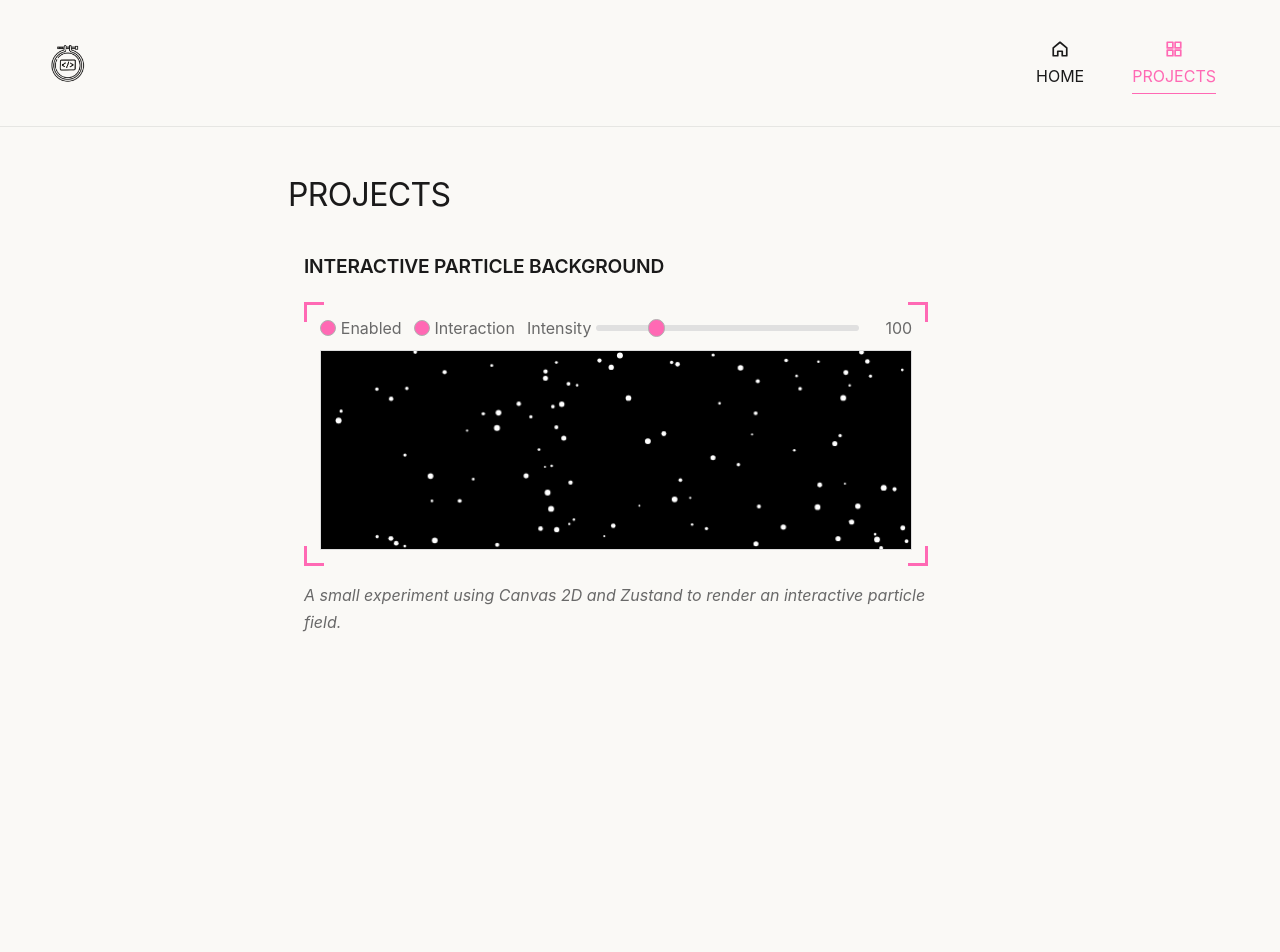
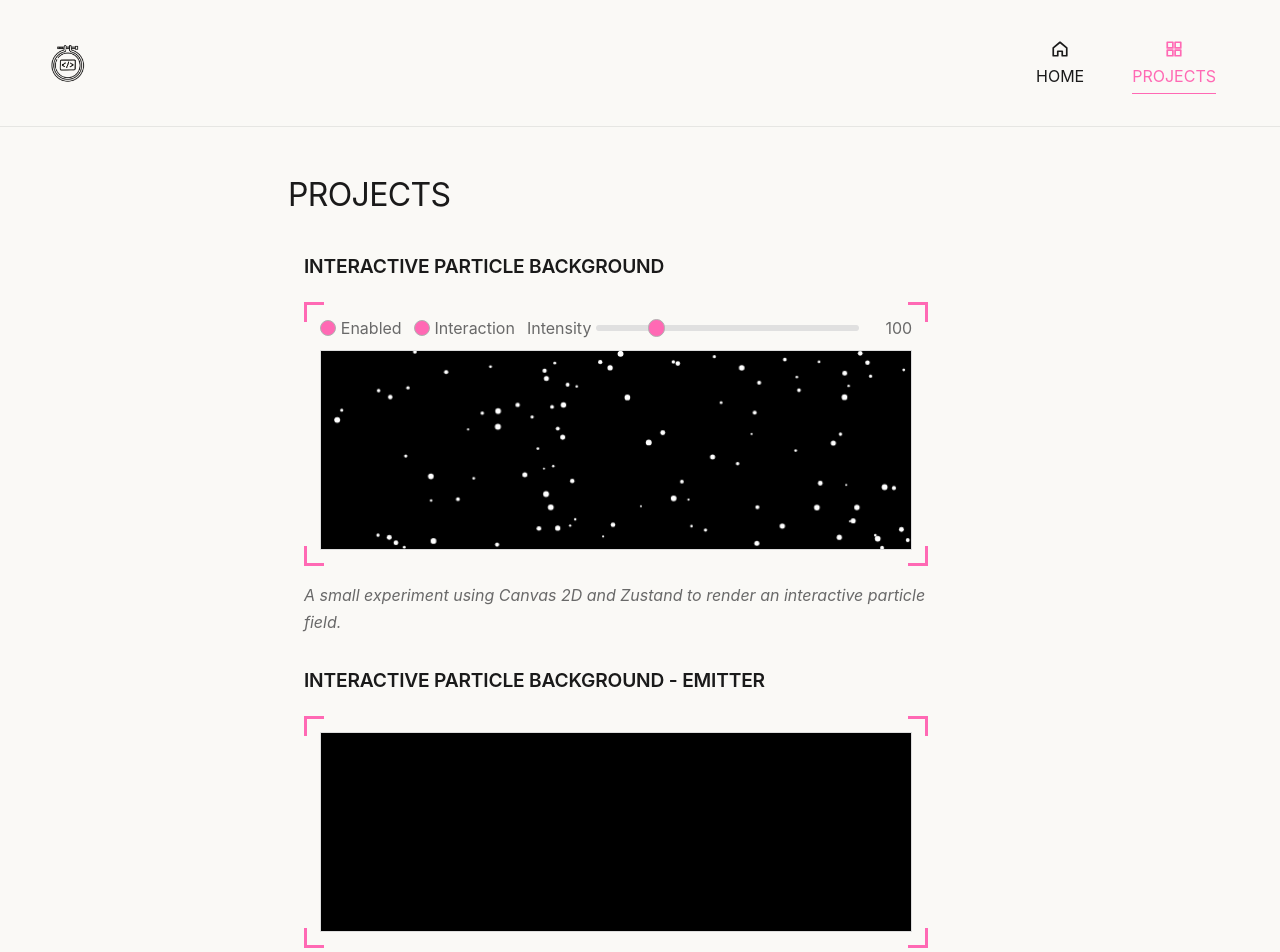
Before and after one commit to thaisfinck/my-code-sampler, a React (Vite) app: page /projects in a window 1280 px wide. Shown: the top 952 px of the page. Before the commit the page ends 800 px from the top, so only its background shows below. Built offline with nearby package versions, Linux system fonts and the light colour scheme.

Commit message:
create emitter project

```diff
--- /dev/null
+++ b/src/app/emitterStore.ts
@@ -0,0 +1,14 @@
+/* eslint-disable no-unused-vars */
+import { create } from 'zustand';
+
+export const useEmitterStore = create<{
+  enabled: boolean;
+  interactionEnabled: boolean;
+  setEnabled: (enabled: boolean) => void;
+  setInteractionEnabled: (enabled: boolean) => void;
+}>((set) => ({
+  enabled: false,
+  interactionEnabled: true,
+  setEnabled: (enabled) => set({ enabled }),
+  setInteractionEnabled: (enabled) => set({ interactionEnabled: enabled }),
+}));
--- /dev/null
+++ b/src/pages/Projects/InteractiveParticleBackground/Emitter.tsx
@@ -0,0 +1,133 @@
+/* eslint-disable no-unused-vars */
+import {
+  useCallback,
+  useEffect,
+  useRef,
+  useState,
+  type MouseEvent,
+} from 'react';
+import './interactiveParticleBackground.css';
+import { useEmitterStore } from '../../../app/emitterStore';
+
+type Particle = {
+  x: number;
+  y: number;
+  vx: number;
+  vy: number;
+  radius: number;
+};
+
+const Emitter = () => {
+  const canvasRef = useRef<HTMLCanvasElement | null>(null);
+  const animationRef = useRef<number | null>(null);
+  const particlesRef = useRef<Particle[]>([]);
+
+  type ParticleStore = {
+    enabled: boolean;
+    interactionEnabled: boolean;
+    setEnabled: (enabled: boolean) => void;
+    setInteractionEnabled: (enabled: boolean) => void;
+  };
+
+  const enabled = useEmitterStore((state) => state.enabled);
+
+  const setEnabled = useEmitterStore(
+    (state: ParticleStore) => state.setEnabled
+  );
+
+  const [canvasSize, setCanvasSize] = useState({ width: 0, height: 0 });
+
+  const handleResize = useCallback(() => {
+    const canvas = canvasRef.current;
+    if (!canvas) return;
+    const rect = canvas.getBoundingClientRect();
+    setCanvasSize({ width: rect.width, height: rect.height });
+  }, []);
+
+  const handleMouseMove = useCallback(
+    (event: MouseEvent<HTMLCanvasElement>) => {
+      setEnabled(true);
+      const rect = event.currentTarget.getBoundingClientRect();
+      const mouseX = event.clientX - rect.left;
+      const mouseY = event.clientY - rect.top;
+
+      // Add new particles at the mouse position
+      for (let i = 0; i < 5; i++) {
+        particlesRef.current.push({
+          x: mouseX,
+          y: mouseY,
+          vx: (Math.random() - 0.5) * 2,
+          vy: Math.random() * 2 + 1,
+          radius: 1 + Math.random() * 2,
+        });
+      }
+    },
+    [setEnabled]
+  );
+
+  useEffect(() => {
+    handleResize();
+    window.addEventListener('resize', handleResize);
+    return () => {
+      window.removeEventListener('resize', handleResize);
+    };
+  }, [handleResize]);
+
+  useEffect(() => {
+    const canvas = canvasRef.current;
+    if (!canvas) return;
+
+    const ctx = canvas.getContext('2d');
+    if (!ctx) return;
+
+    let lastTime = performance.now();
+
+    const render = (time: number) => {
+      const delta = time - lastTime;
+      lastTime = time;
+
+      ctx.clearRect(0, 0, canvas.width, canvas.height);
+
+      if (enabled) {
+        particlesRef.current.forEach((p, index) => {
+          p.x += p.vx * (delta * 0.06);
+          p.y += p.vy * (delta * 0.06);
+
+          // Remove particles that are out of bounds
+          if (p.y > canvas.height || p.x < 0 || p.x > canvas.width) {
+            particlesRef.current.splice(index, 1);
+          }
+
+          ctx.beginPath();
+          ctx.arc(p.x, p.y, p.radius, 0, Math.PI * 2);
+          ctx.fillStyle = '#fff';
+          ctx.fill();
+        });
+      }
+
+      animationRef.current = requestAnimationFrame(render);
+    };
+
+    animationRef.current = requestAnimationFrame(render);
+
+    return () => {
+      if (animationRef.current !== null) {
+        cancelAnimationFrame(animationRef.current);
+      }
+    };
+  }, [enabled]);
+
+  return (
+    <div className="interactive-particle-wrapper">
+      <canvas
+        ref={canvasRef}
+        width={canvasSize.width}
+        height={canvasSize.height}
+        className="interactive-particle-canvas"
+        onMouseMove={handleMouseMove}
+      />
+    </div>
+  );
+};
+
+export default Emitter;
--- a/src/pages/Projects/projects.tsx
+++ b/src/pages/Projects/projects.tsx
@@ -1,5 +1,6 @@
 import ProjectCard from './projectCard';
 import InteractiveParticleBackground from './InteractiveParticleBackground/interactiveParticleBackground';
+import Emitter from './InteractiveParticleBackground/Emitter';
 import './projects.css';
 
 const Projects = () => {
@@ -11,6 +12,11 @@ const Projects = () => {
         description="A small experiment using Canvas 2D and Zustand to render an interactive particle field."
         project={<InteractiveParticleBackground />}
       />
+      <ProjectCard
+        title="Interactive Particle Background - Emitter"
+        description="A small experiment using Canvas 2D and Zustand to render an interactive particle field."
+        project={<Emitter />}
+      />
     </section>
   );
 };
```
